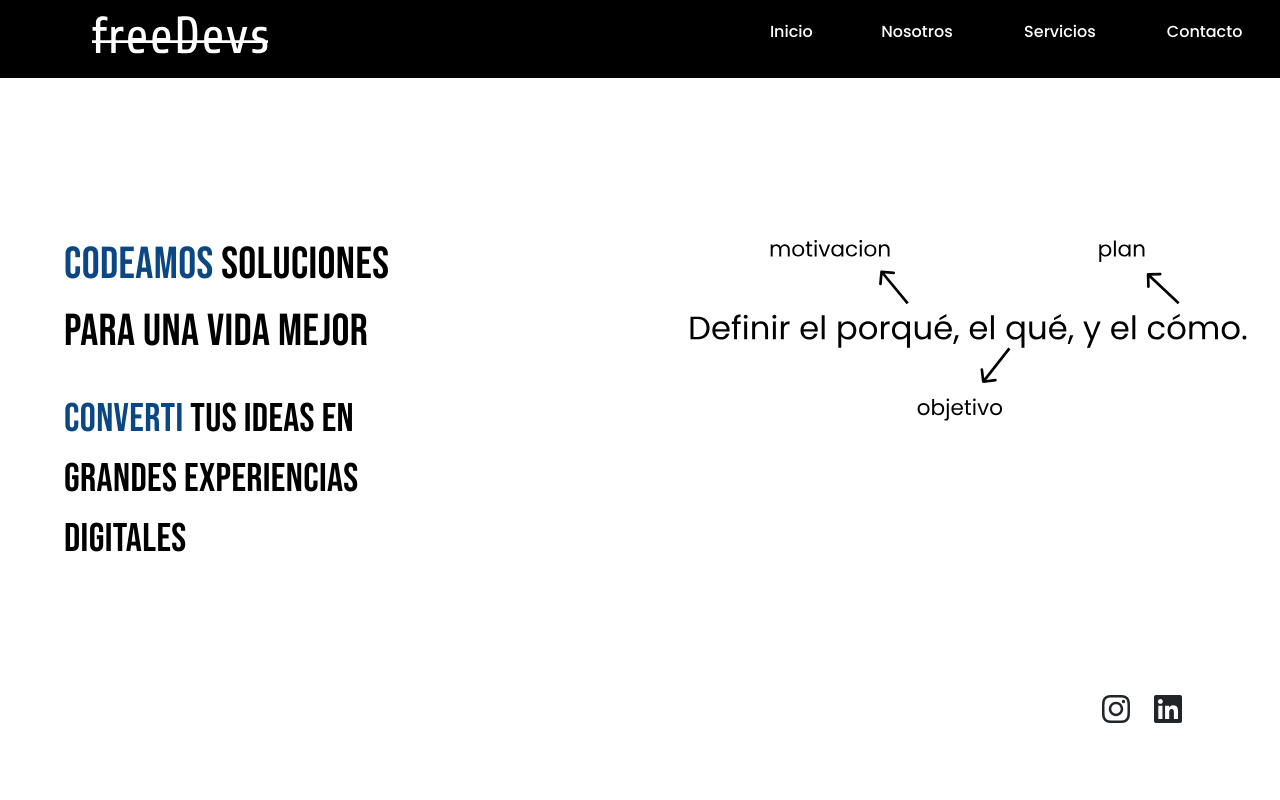
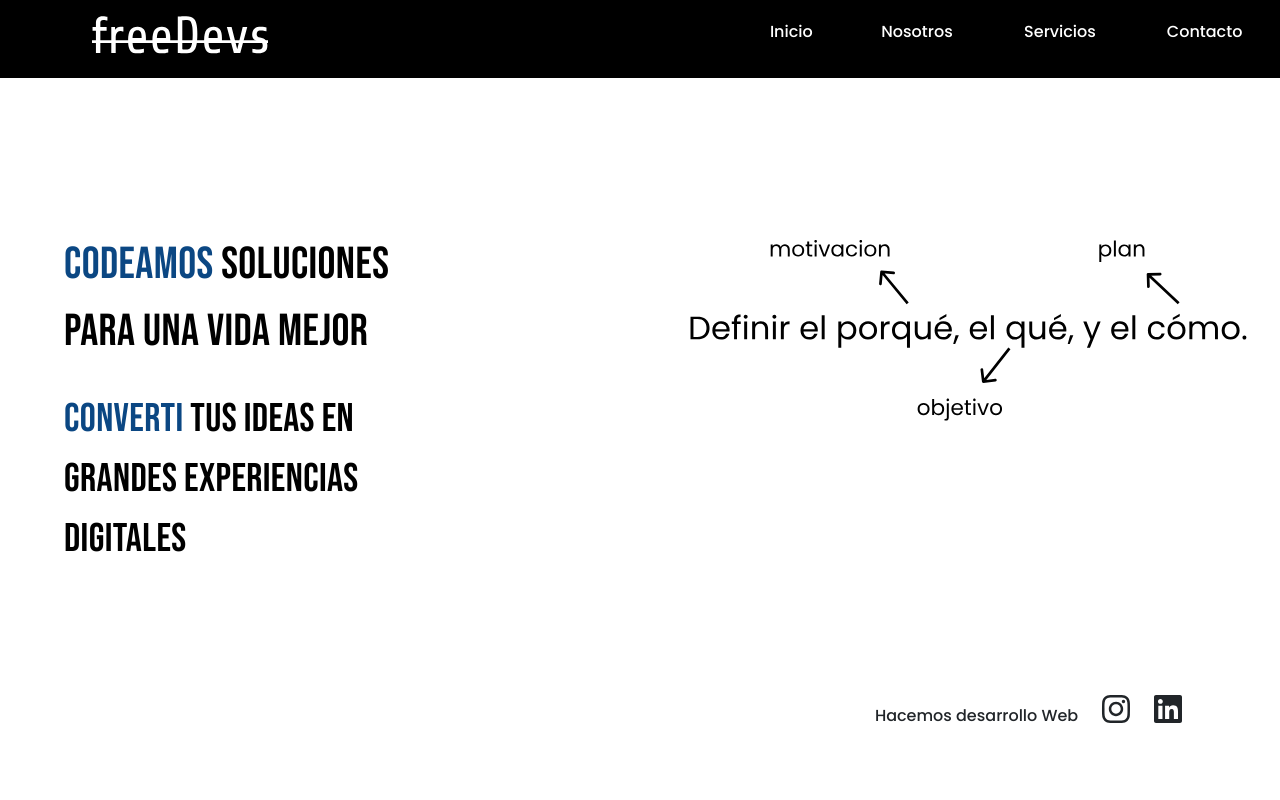
Before and after one commit to laumansillaa/freeDevs, a React (Vite) app in the folder client/: page / in a window 1280 px wide. Shown: the top 800 px of the page. Built offline with nearby package versions, Linux system fonts and the light colour scheme.

Commit message:
Efec nuevo

```diff
--- /dev/null
+++ b/client/src/components/home/Efc.jsx
@@ -0,0 +1,16 @@
+import style from './styles/Efc.module.css';
+
+
+const Efc = () => {
+
+    return (
+
+      <div className={style.contentEfecto}>
+        <h4 className={style.titleEfc}>Hacemos desarrollo Web
+      </h4>
+      </div>
+
+    )
+}
+
+export default Efc;
--- a/client/src/components/home/home.jsx
+++ b/client/src/components/home/home.jsx
@@ -3,6 +3,7 @@ import frase from '../../assets/svg/frase.svg'
 import BackgroundParticles from '../particles';
 import style from './styles/Home.module.css'
 import { FaInstagram, FaLinkedin } from 'react-icons/fa';
+import Efc from './Efc';
 // import TypeWriterEffect from 'react-typewriter-effect';
 const Home = () => {
 
@@ -63,6 +64,7 @@ const Home = () => {
                                     multiTextDelay={2000}
                                     typeSpeed={30}
                                 /> */}
+                                 <Efc/>
                                     <FaInstagram className={style.icon}/>
                                     <FaLinkedin className={style.icon}/>
                             </Box>
--- /dev/null
+++ b/client/src/components/home/styles/Efc.module.css
@@ -0,0 +1,28 @@
+.contenEfecto{
+  width: 100px;
+  margin: auto;
+
+}
+
+
+.titleEfc{
+  margin:auto;
+  font-size: 1rem;
+  display: block;
+  font-family: 'Poppins', sans-serif;
+  white-space: nowrap;
+  border-right: 2px solid;
+  width:  20ch;
+  animation: typing 2s steps(20),
+  blink 2s infinite step-end alternate;
+  overflow:hidden;
+}
+
+
+@keyframes typing{
+  from{width: 0;}
+
+}
+@keyframes blink{
+  50% {border-color:transparent}
+}
--- a/client/src/components/home/styles/Home.module.css
+++ b/client/src/components/home/styles/Home.module.css
@@ -67,6 +67,8 @@
     justify-content: flex-end;
     margin-top: 6rem;
 }
+
+
 /* //tablet */
 @media (max-width: 894px){
     .containerHome{
```
